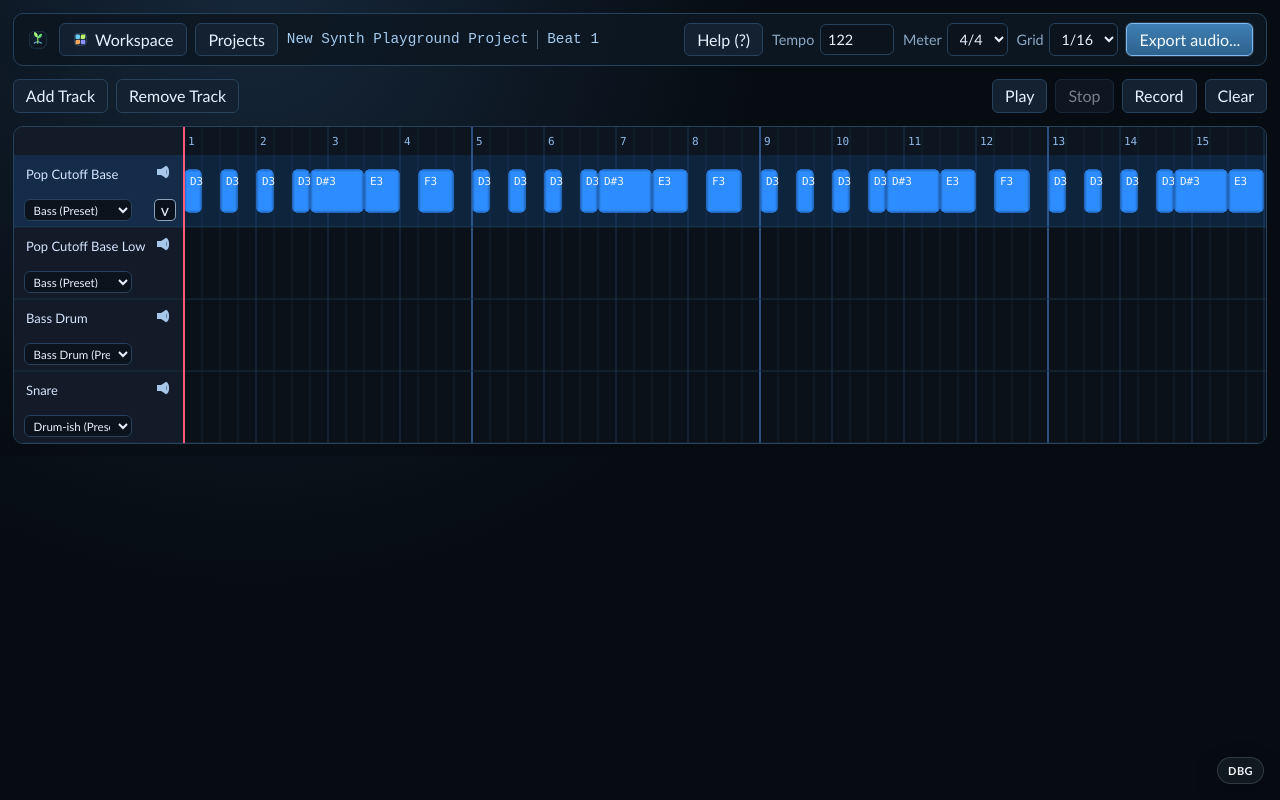
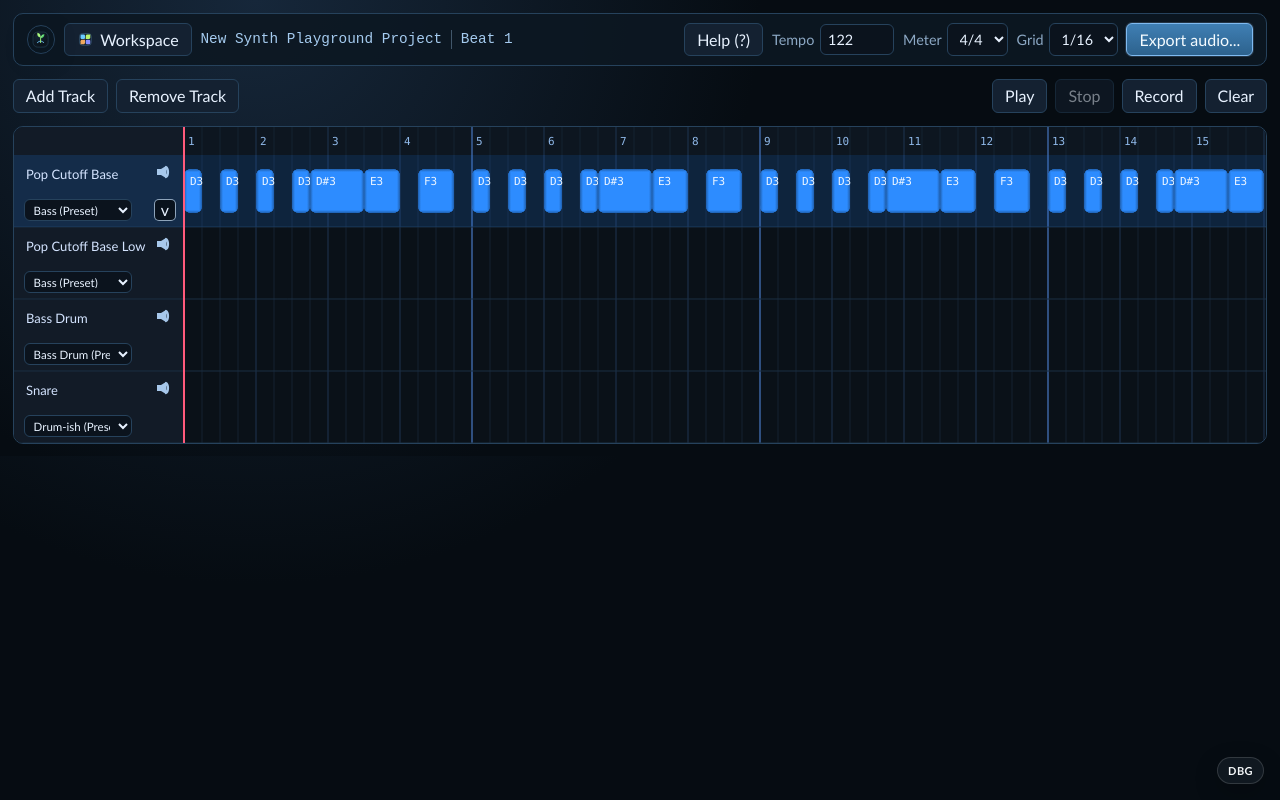
Before and after one commit to eescardo/SynthPlayground, a Next.js app: page / in a window 1280 px wide. Built offline with nearby package versions, Linux system fonts and the light colour scheme.

Commit message:
Use sprout icon for project menu

```diff
--- a/app/globals.css
+++ b/app/globals.css
@@ -117,6 +117,27 @@ select {
 
 .transport-brand {
   margin-right: 0.1rem;
+}
+
+.projects-menu-trigger {
+  display: inline-flex;
+  align-items: center;
+  justify-content: center;
+}
+
+.projects-menu-trigger-icon {
+  padding: 0.22rem;
+  border-radius: 999px;
+  background: rgba(13, 23, 34, 0.34);
+}
+
+.projects-menu-brand {
+  pointer-events: none;
+}
+
+.projects-menu-brand .site-brand-mark {
+  width: 1.2rem;
+  height: 1.2rem;
 }
 
 .transport-nav-button {
--- a/src/components/TransportBar.tsx
+++ b/src/components/TransportBar.tsx
@@ -1,7 +1,7 @@
 "use client";
 
 import { ChangeEvent, RefObject } from "react";
-import { PatchWorkspaceIcon, SiteBrand } from "@/components/branding/SiteBrand";
+import { PatchWorkspaceIcon } from "@/components/branding/SiteBrand";
 import { ProjectNameControl } from "@/components/composer/ProjectNameControl";
 import { ProjectsMenu } from "@/components/composer/ProjectsMenu";
 import { RecentProjectSnapshot } from "@/lib/persistence";
@@ -45,7 +45,19 @@ export function TransportBar(props: TransportBarProps) {
   return (
     <div className="transport">
       <div className="transport-left">
-        <SiteBrand className="transport-brand" />
+        <ProjectsMenu
+          className="transport-projects-menu"
+          iconOnly
+          triggerLabel="Projects"
+          importInputRef={props.importInputRef}
+          recentProjects={props.recentProjects}
+          onNewProject={props.onNewProject}
+          onExportJson={props.onExportJson}
+          onImportJson={props.onImportJson}
+          onOpenRecentProject={props.onOpenRecentProject}
+          onResetToDefaultProject={props.onResetToDefaultProject}
+          onImportFile={props.onImportFile}
+        />
 
         <button
           type="button"
@@ -57,17 +69,6 @@ export function TransportBar(props: TransportBarProps) {
           <PatchWorkspaceIcon className="transport-nav-button-icon transport-nav-button-icon-patch" />
           <span>Workspace</span>
         </button>
-
-        <ProjectsMenu
-          importInputRef={props.importInputRef}
-          recentProjects={props.recentProjects}
-          onNewProject={props.onNewProject}
-          onExportJson={props.onExportJson}
-          onImportJson={props.onImportJson}
-          onOpenRecentProject={props.onOpenRecentProject}
-          onResetToDefaultProject={props.onResetToDefaultProject}
-          onImportFile={props.onImportFile}
-        />
 
         <ProjectNameControl name={props.projectName} onRename={props.onRenameProject} />
         <span className="transport-project-divider" aria-hidden="true" />
--- a/src/components/app/AppRoot.tsx
+++ b/src/components/app/AppRoot.tsx
@@ -1159,6 +1159,8 @@ export function AppRoot({ children }: { children: ReactNode }) {
     projectAssets,
     playheadBeat,
     selectedPatch,
+    importInputRef,
+    recentProjects,
     validationIssues,
     selectedPatchHasErrors,
     patchWorkspace,
@@ -1166,7 +1168,21 @@ export function AppRoot({ children }: { children: ReactNode }) {
     onUpsertSamplePlayerAssetData: upsertWorkspaceSamplePlayerAssetData,
     commitProjectChange,
     setProjectAssets,
-    setRuntimeError
+    setRuntimeError,
+    onNewProject: () => {
+      void createNewProject();
+    },
+    onExportJson: exportJson,
+    onImportJson: () => importInputRef.current?.click(),
+    onOpenRecentProject: (projectId) => {
+      void openRecentProject(projectId);
+    },
+    onResetToDefaultProject: () => {
+      void resetToDefaultProject();
+    },
+    onImportFile: (file) => {
+      void importJson(file);
+    }
   };
 
   const contextValue: AppRootContextValue = {
--- a/src/components/composer/ProjectsMenu.tsx
+++ b/src/components/composer/ProjectsMenu.tsx
@@ -1,6 +1,7 @@
 "use client";
 
 import { RefObject, useCallback, useState } from "react";
+import { SiteBrand } from "@/components/branding/SiteBrand";
 import { ProjectsPopover } from "@/components/composer/ProjectsPopover";
 import { useDismissiblePopover } from "@/hooks/useDismissiblePopover";
 import { RecentProjectSnapshot } from "@/lib/persistence";
@@ -14,6 +15,9 @@ interface ProjectsMenuProps {
   onOpenRecentProject: (projectId: string) => void;
   onResetToDefaultProject: () => void;
   onImportFile: (file: File) => void;
+  iconOnly?: boolean;
+  triggerLabel?: string;
+  className?: string;
 }
 
 export function ProjectsMenu({
@@ -24,7 +28,10 @@ export function ProjectsMenu({
   onImportJson,
   onOpenRecentProject,
   onResetToDefaultProject,
-  onImportFile
+  onImportFile,
+  iconOnly = false,
+  triggerLabel = "Projects",
+  className
 }: ProjectsMenuProps) {
   const [open, setOpen] = useState(false);
 
@@ -39,14 +46,17 @@ export function ProjectsMenu({
   });
 
   return (
-    <div className="projects-menu">
+    <div className={["projects-menu", className].filter(Boolean).join(" ")}>
       <button
         type="button"
+        className={iconOnly ? "projects-menu-trigger projects-menu-trigger-icon" : "projects-menu-trigger"}
         aria-expanded={open}
         aria-haspopup="dialog"
+        aria-label={triggerLabel}
+        title={triggerLabel}
         onClick={() => setOpen((current) => !current)}
       >
-        Projects
+        {iconOnly ? <SiteBrand className="projects-menu-brand" /> : "Projects"}
       </button>
       {open && (
         <ProjectsPopover
```
Also changed, not shown: src/components/app/PatchWorkspaceView.tsx (+25 -4 lines), src/hooks/patch/usePatchWorkspaceController.ts (+26 -1 lines).
